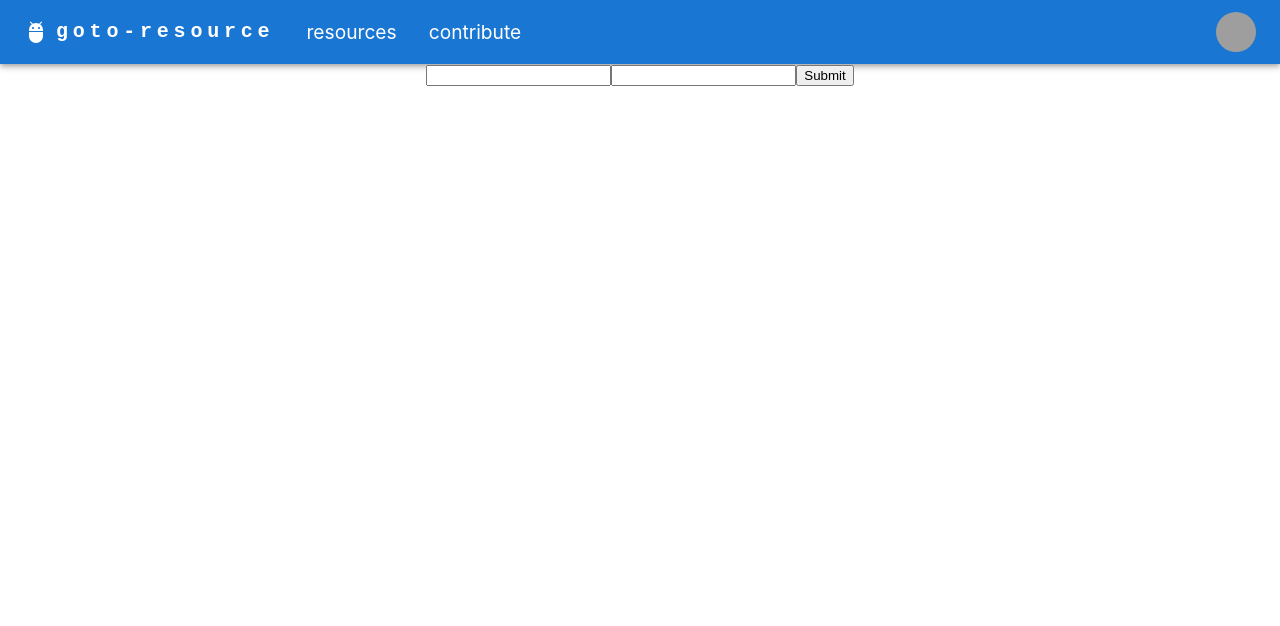
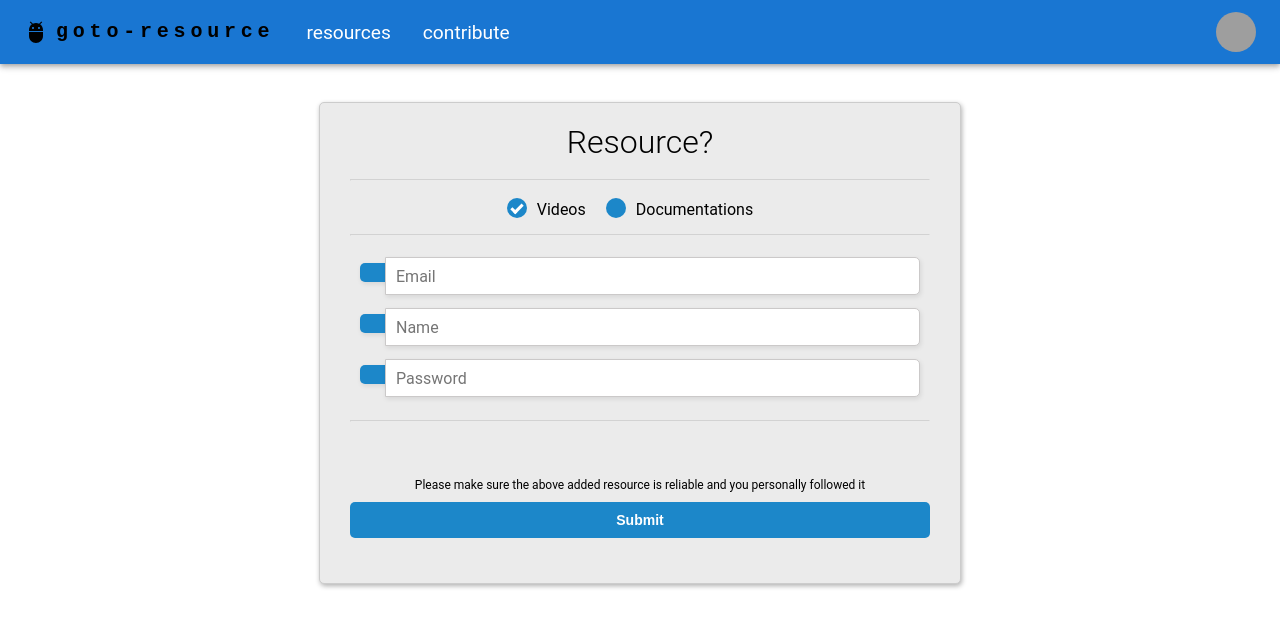
Before and after one commit to VenkataBhaskarr/goto-resource, a React (Create React App) app in the folder frontend/gotoresource/: page /Contribute.js in a window 1280 px wide. Shown: the top 626 px of the page. Built offline with nearby package versions, Linux system fonts and the light colour scheme; grey boxes are pictures that could not be loaded.

Commit message:
modified files

```diff
--- a/frontend/gotoresource/src/App.js
+++ b/frontend/gotoresource/src/App.js
@@ -9,6 +9,8 @@ function App() {
   return (
     <div className="App">
        <ResponsiveAppBar />
+       <br></br>
+       <br></br>
        <Routes>
          <Route exact path="/" element = {<Home />}> </Route>
          <Route exact path = "/About.js" element={<About />}> </Route>
--- a/frontend/gotoresource/src/components/Contribute.js
+++ b/frontend/gotoresource/src/components/Contribute.js
@@ -1,24 +1,91 @@
 import axios from "axios"
+import "../static/form.css"
 import {useState} from "react"
 export default function Contribute(){
     const [name , setName] = useState('')
-    const [age , setAge] = useState('')
+    const [mail , setMail] = useState('')
+    const [password , setPassword] = useState('')
     function sendData(e){
          e.preventDefault();
          axios.post("http://localhost:5000/data" , {
             name : name,
-            age : age
+            mail : mail
          }).then(res => console.log(res)).catch(err => console.log(err))
          setName('');
-         setAge('');
+         setMail('');
+         setPassword('');
     }
     return(
         <div>
-           <form>
-                 <input type="text" value={name} onChange={(e) => setName(e.target.value)}></input>
-                 <input type="number" value={age} onChange={(e) => setAge(e.target.value)}></input>
-                 <button onClick={sendData}> Submit </button>
-           </form>
+             <div class="main-block">
+                 <h1>Resource?</h1>
+                 <form>
+                 <hr></hr>
+                 <div class="account-type">
+         <input type="radio" value="none" id="radioOne" name="account" checked/>
+          <label for="radioOne" class="radio">Videos</label>
+          <input type="radio" value="none" id="radioTwo" name="account" />
+          <label for="radioTwo" class="radio">Documentations</label>
+                </div>
+                <hr></hr>
+        <label id="icon" for="name"><i class="fas fa-envelope"></i></label>
+        <input type="text" value={mail} onChange={(e) => setMail(e.target.value)} placeholder="Email" required/>
+        <label id="icon" for="name"><i class="fas fa-user"></i></label>
+        <input type="text" value={name} onChange={(e) => setName(e.target.value)} placeholder="Name" required/>
+        <label id="icon" for="name"><i class="fas fa-unlock-alt"></i></label>
+        <input type="password" value={password} onChange={(e) => setPassword(e.target.value)} placeholder="Password" required/>
+        <br></br>
+        <hr></hr>
+        <br></br>
+        <br></br>
+        <div class="btn-block">
+          <p>Please make sure the above added resource is reliable and you personally followed it</p>
+          <button onClick={sendData} type="submit">Submit</button>
         </div>
+      </form>
+    </div>
+    </div>
+
+
+
+
+
+
+
+
+
+
+
+
+
+
+
+
+
+
+
+
+
+
+
+
+
+
+
+
+
+
+           /* <form className="form">
+
+
+                    <input type="text" value={name} onChange={(e) => setName(e.target.value)}></input>
+
+
+                   <input type="number" value={age} onChange={(e) => setAge(e.target.value)}></input>
+
+
+                   <button onClick={sendData}> Submit </button>
+
+           </form> */
     )
 }
--- /dev/null
+++ b/frontend/gotoresource/src/static/form.css
@@ -0,0 +1,119 @@
+
+    div, h1, form, input, p {
+    padding: 0;
+    margin: 0;
+    outline: none;
+    font-family: Roboto, Arial, sans-serif;
+    font-size: 16px;
+    color: black;
+    }
+    h1 {
+    padding: 10px 0;
+    font-size: 32px;
+    font-weight: 300;
+    text-align: center;
+    }
+    p {
+    font-size: 12px;
+    }
+    hr {
+    color: #a9a9a9;
+    opacity: 0.3;
+    }
+    .main-block {
+    max-width: 640px;
+    min-height: 460px;
+    padding: 10px 0;
+    margin: auto;
+    border-radius: 5px;
+    border: solid 1px #ccc;
+    box-shadow: 1px 2px 5px rgba(0,0,0,.31);
+    background: #ebebeb;
+    }
+    form {
+    margin: 0 30px;
+    }
+    .account-type, .gender {
+    margin: 15px 0;
+    }
+    input[type=radio] {
+    display: none;
+    }
+    label#icon {
+    margin: 0;
+    border-radius: 5px 0 0 5px;
+    }
+    label.radio {
+    position: relative;
+    display: inline-block;
+    padding-top: 4px;
+    margin-right: 20px;
+    text-indent: 30px;
+    overflow: visible;
+    cursor: pointer;
+    }
+    label.radio:before {
+    content: "";
+    position: absolute;
+    top: 2px;
+    left: 0;
+    width: 20px;
+    height: 20px;
+    border-radius: 50%;
+    background: #1c87c9;
+    }
+    label.radio:after {
+    content: "";
+    position: absolute;
+    width: 9px;
+    height: 4px;
+    top: 8px;
+    left: 4px;
+    border: 3px solid #fff;
+    border-top: none;
+    border-right: none;
+    transform: rotate(-45deg);
+    opacity: 0;
+    }
+    input[type=radio]:checked + label:after {
+    opacity: 1;
+    }
+    input[type=text], input[type=password] {
+    width: calc(100% - 57px);
+    height: 36px;
+    margin: 13px 0 0 -5px;
+    padding-left: 10px;
+    border-radius: 0 5px 5px 0;
+    border: solid 1px #cbc9c9;
+    box-shadow: 1px 2px 5px rgba(0,0,0,.09);
+    background: #fff;
+    }
+    input[type=password] {
+    margin-bottom: 15px;
+    }
+    #icon {
+    display: inline-block;
+    padding: 9.3px 15px;
+    box-shadow: 1px 2px 5px rgba(0,0,0,.09);
+    background: #1c87c9;
+    color: #fff;
+    text-align: center;
+    }
+    .btn-block {
+    margin-top: 10px;
+    text-align: center;
+    }
+    button {
+    width: 100%;
+    padding: 10px 0;
+    margin: 10px auto;
+    border-radius: 5px;
+    border: none;
+    background: #1c87c9;
+    font-size: 14px;
+    font-weight: 600;
+    color: #fff;
+    }
+    button:hover {
+    background: #26a9e0;
+    }
```
